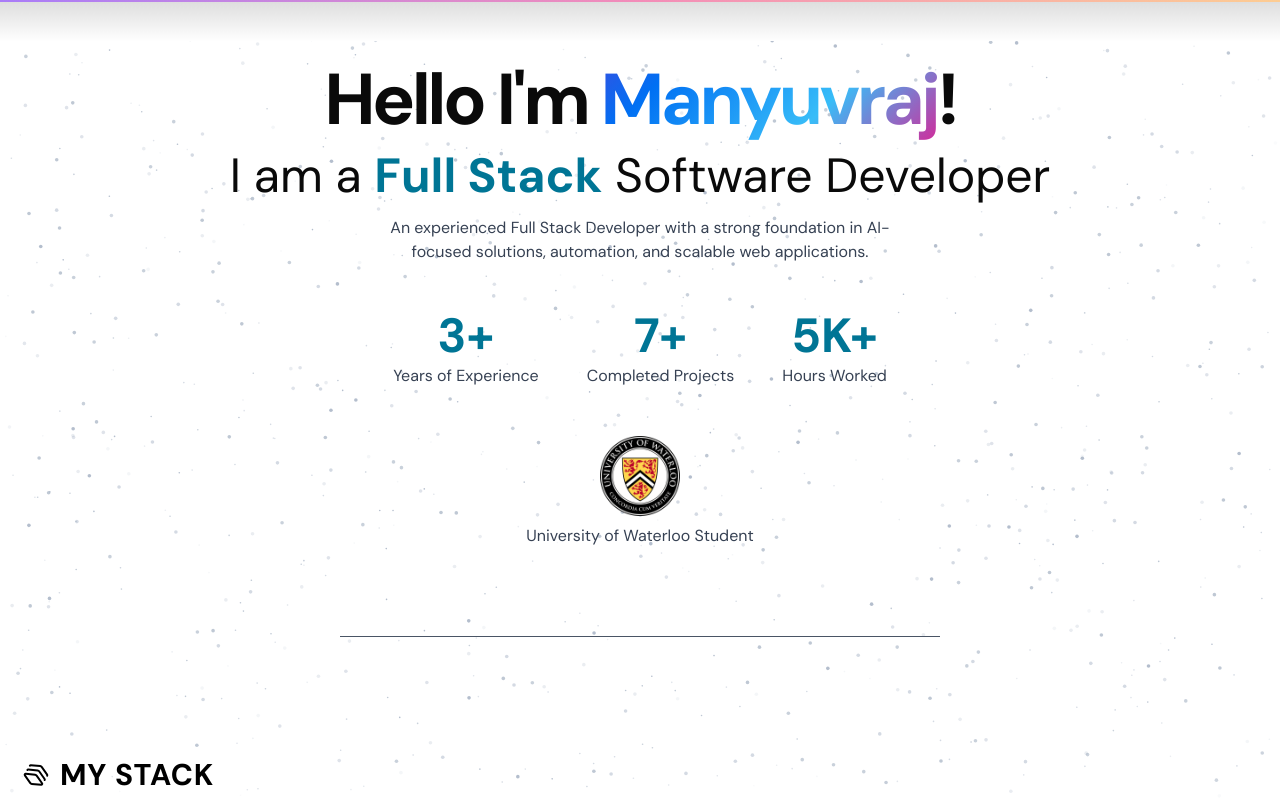
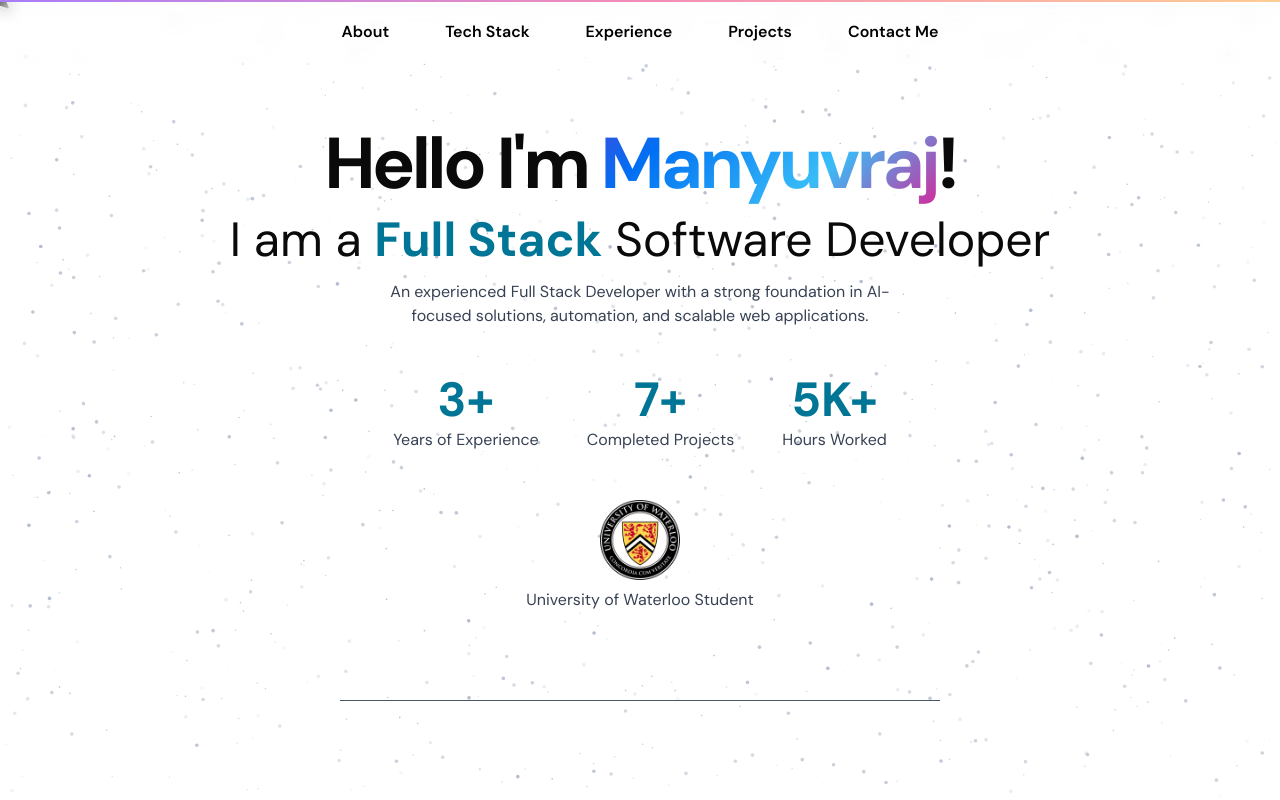
Before and after one commit to manyuvraj-sandhu/manyuvrajsandhu-portfolio, a Next.js app: page / in a window 1280 px wide. Shown: the top 800 px of the page. Built offline with nearby package versions, Linux system fonts and the light colour scheme.

Commit message:
Navbar added

```diff
--- a/package.json
+++ b/package.json
@@ -9,6 +9,7 @@
     "lint": "next lint"
   },
   "dependencies": {
+    "@heroicons/react": "^2.2.0",
     "class-variance-authority": "^0.7.1",
     "clsx": "^2.1.1",
     "framer-motion": "^12.23.9",
--- a/src/app/globals.css
+++ b/src/app/globals.css
@@ -42,6 +42,9 @@
   --radius-lg: var(--radius);
   --radius-xl: calc(var(--radius) + 4px);
   --animate-aurora: aurora 8s ease-in-out infinite alternate;
+}
+
+/* Aurora animation keyframes */
 @keyframes aurora {
   0% {
     background-position: 0% 50%;
@@ -64,6 +67,24 @@
     transform: rotate(-5deg) scale(0.9);
   }
 }
+
+/* Ripple animation keyframes */
+@keyframes rippling {
+  0% {
+    opacity: 1;
+    transform: scale(0);
+  }
+  100% {
+    opacity: 0;
+    transform: scale(2);
+  }
+}
+
+.animate-rippling {
+  animation-name: rippling;
+  animation-duration: var(--duration, 600ms);
+  animation-timing-function: ease-out;
+  animation-fill-mode: forwards;
 }
 
 :root {
@@ -141,7 +162,16 @@
     @apply border-border outline-ring/50;
   }
   body {
-    @apply bg-background text-foreground font-sans; /* Use the DM_Sans font */
-    font-family: var(--font-sans), sans-serif; /* Fallback to sans-serif */
+    @apply bg-background text-foreground font-sans;
+    font-family: var(--font-sans), sans-serif;
   }
 }
+
+@layer base {
+  * {
+    @apply border-border outline-ring/50;
+  }
+  body {
+    @apply bg-background text-foreground;
+  }
+}
--- a/src/app/page.tsx
+++ b/src/app/page.tsx
@@ -1,5 +1,6 @@
 "use client";
 
+import React, { useRef } from "react";
 import SplashScreen from "@/components/SplashScreen";
 import { SmoothCursor } from "@/components/ui/smooth-cursor";
 import { Particles } from "@/components/particles";
@@ -7,11 +8,21 @@ import Hero from "@/components/Hero";
 import { ScrollProgress } from "@/components/magicui/scroll-progress";
 import Stack from "@/components/Stack";
 import ThinLine from "@/components/ThinLine";
+import Navbar from "@/components/Navbar";
 
 export default function Home() {
+  const stackRef = useRef<HTMLElement>(null);
+
+  const scrollToStack = () => {
+    if (stackRef.current) {
+      stackRef.current.scrollIntoView({ behavior: "smooth" });
+    }
+  };
+
   return (
     <>
       <SplashScreen />
+      <Navbar onTechStackClick={scrollToStack} />
       <Particles
         className="fixed inset-0 z-0 pointer-events-none"
         color="#94a3b8"
@@ -22,7 +33,8 @@ export default function Home() {
       <div className="relative flex flex-col items-center justify-center min-h-screen p-0 m-0 z-10 bg-transparent">
         <Hero />
         <ThinLine />
-        <Stack />
+        {/* Pass ref to Stack */}
+        <Stack ref={stackRef} />
         <SmoothCursor />
       </div>
     </>
--- /dev/null
+++ b/src/components/Navbar.tsx
@@ -0,0 +1,89 @@
+"use client";
+
+import React, { useState } from "react";
+import { RippleButton } from "./magicui/ripple-button";
+import { Bars3Icon, XMarkIcon } from "@heroicons/react/24/outline";
+
+const navItems = [
+  "About",
+  "Tech Stack",
+  "Experience",
+  "Projects",
+  "Contact Me",
+];
+
+interface NavbarProps {
+  onTechStackClick?: () => void;
+}
+
+export default function Navbar({ onTechStackClick }: NavbarProps) {
+  const [isOpen, setIsOpen] = useState(false);
+
+  // Helper click handler to close menu and run scroll if "Tech Stack" clicked
+  const handleClick = (item: string) => {
+    if (item === "Tech Stack" && onTechStackClick) {
+      onTechStackClick();
+    }
+    setIsOpen(false);
+    console.log(`Clicked ${item}`);
+  };
+
+  return (
+    <>
+      <nav className="fixed top-0 left-0 right-0 z-50 bg-transparent backdrop-blur-sm">
+        <div className="max-w-7xl mx-auto px-6 h-16 flex items-center justify-between">
+          {/* Hamburger for small screens */}
+          <button
+            className="md:hidden text-black p-2 rounded-md focus:outline-none transition"
+            onClick={() => setIsOpen(!isOpen)}
+            aria-label={isOpen ? "Close menu" : "Open menu"}
+            aria-expanded={isOpen}
+          >
+            {isOpen ? (
+              <XMarkIcon className="w-7 h-7" />
+            ) : (
+              <Bars3Icon className="w-7 h-7" />
+            )}
+          </button>
+
+          {/* Desktop buttons */}
+          <div className="hidden md:flex flex-1 justify-center gap-6">
+            {navItems.map((item) => (
+              <RippleButton
+                key={item}
+                className="text-black font-semibold text-base rounded-md px-4 py-2 transition-colors focus:outline-none"
+                type="button"
+                onClick={() => handleClick(item)}
+              >
+                {item}
+              </RippleButton>
+            ))}
+          </div>
+        </div>
+
+        {/* Mobile menu with smooth transition */}
+        <div
+          className={`md:hidden bg-transparent backdrop-blur-md shadow-md overflow-hidden transition-[max-height,opacity,padding] duration-300 ease-in-out ${
+            isOpen ? "max-h-[500px] opacity-100 py-4" : "max-h-0 opacity-0 py-0"
+          }`}
+        >
+          <div className="flex flex-col gap-4 px-6">
+            {navItems.map((item) => (
+              <RippleButton
+                key={item}
+                className="text-black font-semibold text-lg rounded-md px-4 py-3 w-full text-center transition-colors focus:outline-none"
+                type="button"
+                onClick={() => handleClick(item)}
+              >
+                {item}
+              </RippleButton>
+            ))}
+          </div>
+        </div>
+      </nav>
+
+      {/* Spacer to prevent content overlap */}
+      <div className="h-16 md:h-16" aria-hidden="true" />
+    </>
+  );
+}
--- a/src/components/Stack.tsx
+++ b/src/components/Stack.tsx
@@ -1,9 +1,9 @@
 "use client";
 
-import React, { useRef } from "react";
+import React, { useRef, forwardRef } from "react";
 import Image from "next/image";
 import { motion, useInView, easeOut } from "framer-motion";
-import MovingLogoTitle from "./MovingLogoTitle"; // Adjust path if needed
+import MovingLogoTitle from "./MovingLogoTitle";
 import { Layers } from "lucide-react";
 import { Anton } from "next/font/google";
 
@@ -130,13 +130,12 @@ function StackSection({ title, techs }: StackCategory) {
     >
       {/* Anton font only on these titles */}
       <h2
-        className={`${anton.className} font-extrabold tracking-wide mb-6 md:mb-0 md:text-left md:flex-1`}
+        className={`${anton.className} font-extrabold tracking-wide mb-6 md:mb-0 md:text-left md:flex-1 uppercase`}
         style={{
           fontSize: "clamp(2rem, 5vw, 4.5rem)", // responsive font size
           lineHeight: 1,
           color: "black",
-          textTransform: "uppercase",
-          wordBreak: "break-word",  // allow breaking long words if needed
+          wordBreak: "break-word",
           overflowWrap: "break-word",
         }}
       >
@@ -153,13 +152,13 @@ function StackSection({ title, techs }: StackCategory) {
   );
 }
 
-export default function Stack() {
-  const ref = React.useRef(null);
-
+const Stack = forwardRef<HTMLElement, React.HTMLAttributes<HTMLElement>>(
+  (props, ref) => {
     return (
       <section
         ref={ref}
         className="max-w-7xl mx-auto px-6 py-24 text-black relative"
+        {...props}
       >
         <MovingLogoTitle
           title="MY STACK"
@@ -172,4 +171,9 @@ export default function Stack() {
         ))}
       </section>
     );
-}
+  },
+);
+
+Stack.displayName = "Stack";
+
+export default Stack;
--- /dev/null
+++ b/src/components/magicui/ripple-button.tsx
@@ -0,0 +1,90 @@
+"use client";
+
+import { cn } from "@/lib/utils";
+import React, { MouseEvent, useEffect, useState } from "react";
+
+const auroraColors = ["#FF0080", "#7928CA", "#0070F3", "#38bdf8"];
+
+interface RippleButtonProps extends React.ButtonHTMLAttributes<HTMLButtonElement> {
+  duration?: string;
+}
+
+export const RippleButton = React.forwardRef<HTMLButtonElement, RippleButtonProps>(
+  (
+    {
+      className,
+      children,
+      duration = "600ms",
+      onClick,
+      ...props
+    },
+    ref,
+  ) => {
+    const [ripples, setRipples] = useState<
+      Array<{ x: number; y: number; size: number; key: number; color: string }>
+    >([]);
+
+    const createRipple = (event: MouseEvent<HTMLButtonElement>) => {
+      const button = event.currentTarget;
+      const rect = button.getBoundingClientRect();
+      const size = Math.max(rect.width, rect.height);
+      const x = event.clientX - rect.left - size / 2;
+      const y = event.clientY - rect.top - size / 2;
+
+      // Pick a random aurora color for this ripple
+      const color = auroraColors[Math.floor(Math.random() * auroraColors.length)];
+
+      const newRipple = { x, y, size, key: Date.now(), color };
+      setRipples((prev) => [...prev, newRipple]);
+    };
+
+    const handleClick = (event: MouseEvent<HTMLButtonElement>) => {
+      createRipple(event);
+      onClick?.(event);
+    };
+
+    useEffect(() => {
+      if (ripples.length > 0) {
+        const lastKey = ripples[ripples.length - 1].key;
+        const timeout = setTimeout(() => {
+          setRipples((prev) => prev.filter((r) => r.key !== lastKey));
+        }, parseInt(duration));
+        return () => clearTimeout(timeout);
+      }
+    }, [ripples, duration]);
+
+    return (
+      <button
+        className={cn(
+          "relative flex cursor-pointer items-center justify-center overflow-hidden rounded-lg bg-transparent backdrop-blur-sm px-4 py-2 text-center text-primary focus:outline-none",
+          className,
+        )}
+        onClick={handleClick}
+        ref={ref}
+        {...props}
+      >
+        <div className="relative z-10">{children}</div>
+        <span className="pointer-events-none absolute inset-0 overflow-hidden">
+          {ripples.map(({ x, y, size, key, color }) => (
+            <span
+              key={key}
+              className="absolute rounded-full opacity-30 animate-rippling"
+              style={{
+                width: size,
+                height: size,
+                top: y,
+                left: x,
+                backgroundColor: color,
+                animationDuration: duration,
+                transformOrigin: "center center",
+                pointerEvents: "none",
+              }}
+            />
+          ))}
+        </span>
+      </button>
+    );
+  },
+);
+
+RippleButton.displayName = "RippleButton";
```
Also changed, not shown: src/components/SplashScreen.tsx (+23 -24 lines), 1 other file (tests, documents, lock files or other folders). Lines whose indentation alone changed are shown as unchanged.
